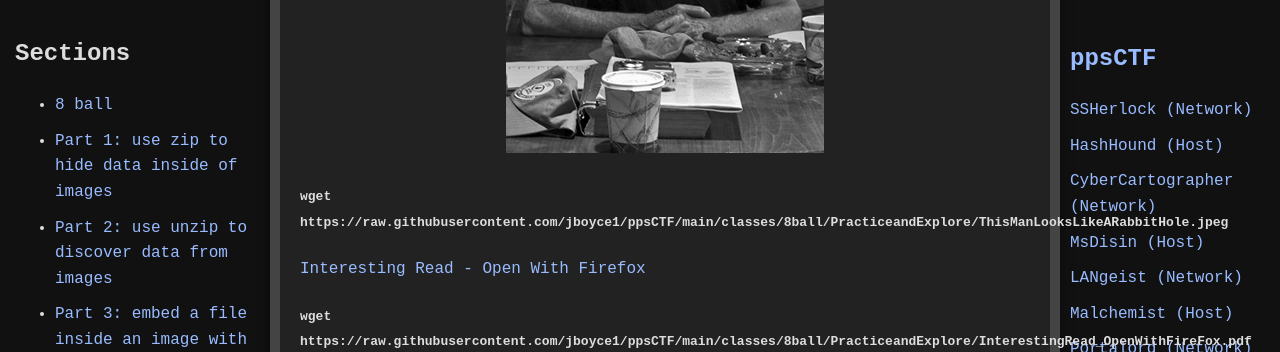
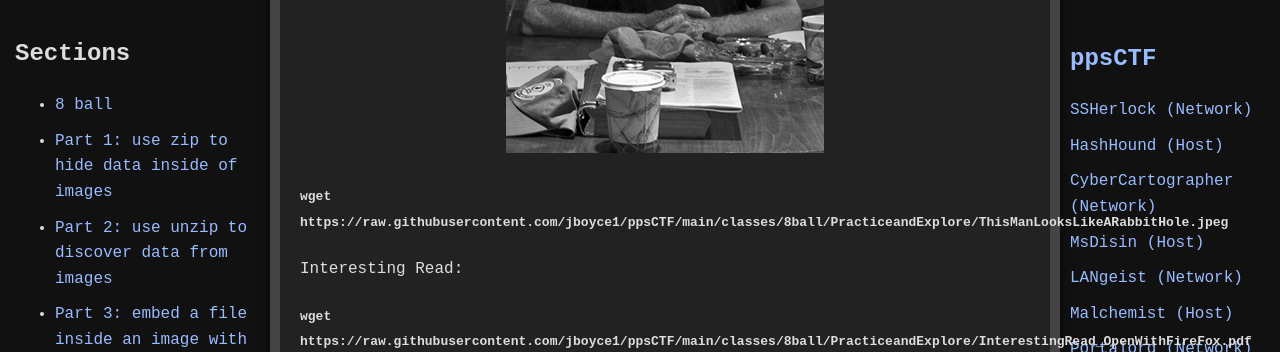
Before and after one commit to jboyce1/ppsCTF, a Jekyll site: the page built from classes/8ball/8ball.md, in a window 1280 px wide and 900 px high, scrolled down 15842 px, cut to the strip 0-352 px from the top of the window. Built offline with Jekyll 4.4.1, drawn with Linux system fonts in a browser that asks for light colours.

Commit message:
Update 8ball.md

```diff
--- a/classes/8ball/8ball.md
+++ b/classes/8ball/8ball.md
@@ -387,8 +387,7 @@ Step 7) zip them all, unencrypted into the image of your mascot (step 1 from ton
 
 #### `wget https://raw.githubusercontent.com/jboyce1/ppsCTF/main/classes/8ball/PracticeandExplore/ThisManLooksLikeARabbitHole.jpeg`
 
-[Interesting Read - Open With Firefox](https://github.com/jboyce1/ppsCTF/blob/main/classes/8ball/PracticeandExplore/InterestingRead_OpenWithFireFox.pdf)
-
+Interesting Read:
 #### `wget https://raw.githubusercontent.com/jboyce1/ppsCTF/main/classes/8ball/PracticeandExplore/InterestingRead_OpenWithFireFox.pdf`
 
 <div style="text-align: center;">
```
